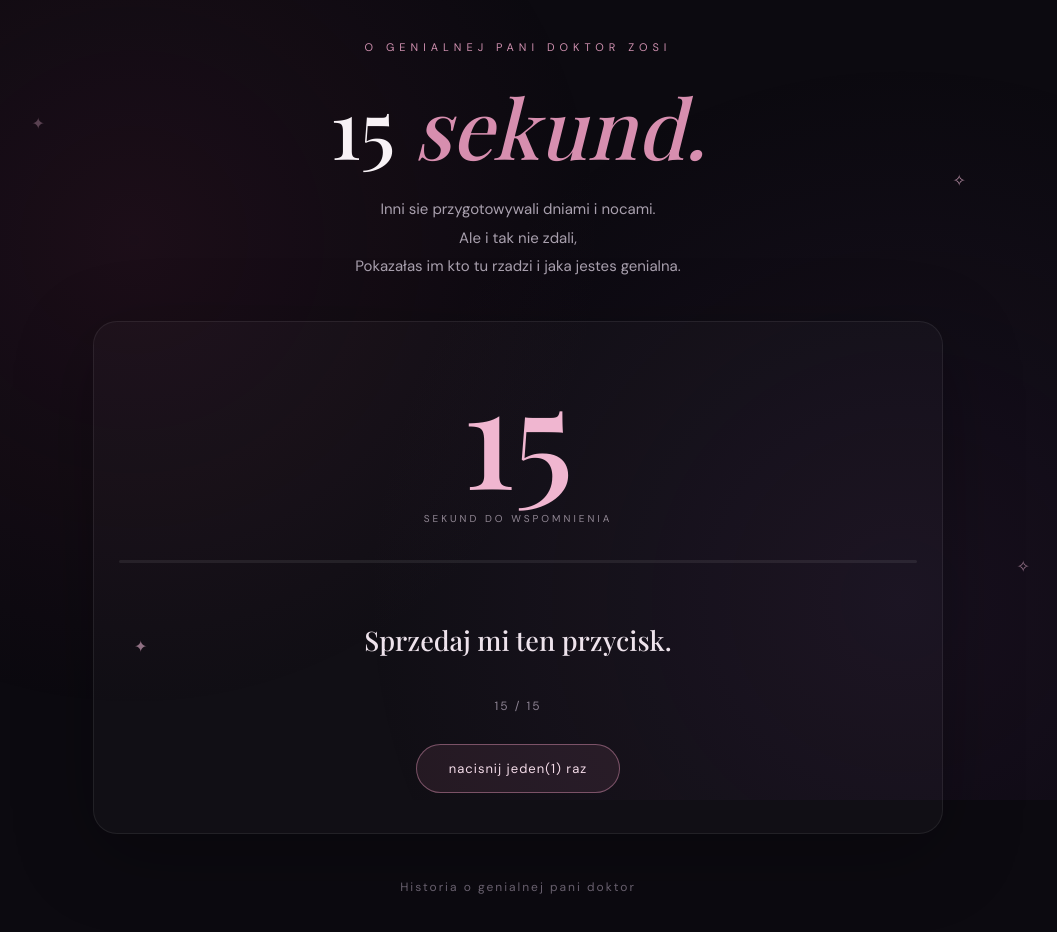
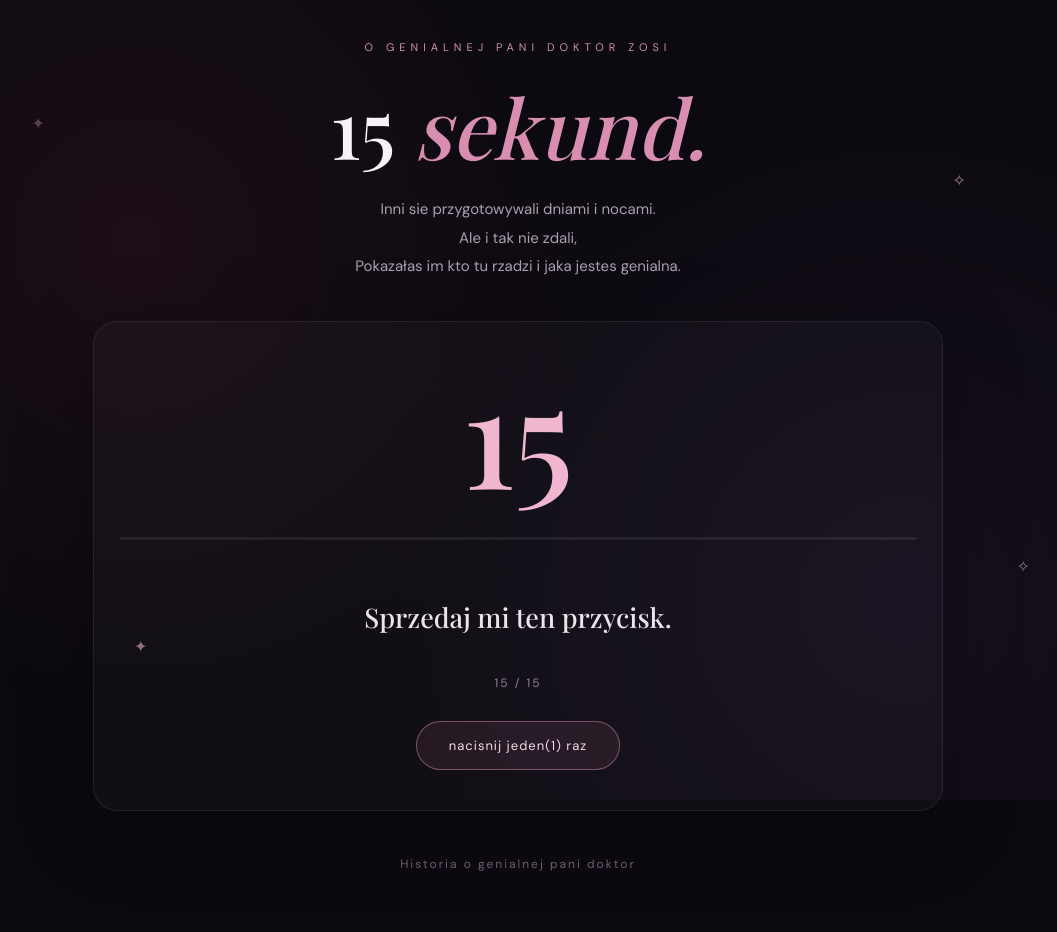
Before and after one commit to srokadominik2-source/Zosiasuperlekarz, a plain HTML site: page index.html in a window 1280 px wide. Shown: the whole page, without its empty margins (122-1179 px from the left). Drawn offline with nearby package versions, Linux system fonts and the light colour scheme; a web font is replaced by a local one.

Commit message:
Update index.html

```diff
--- a/index.html
+++ b/index.html
@@ -324,7 +324,7 @@ button:disabled {
         <div class="timer" id="timer">15</div>
 
         <div class="timer-label">
-            sekund do wspomnienia
+
         </div>
 
         <div class="progress">
```
